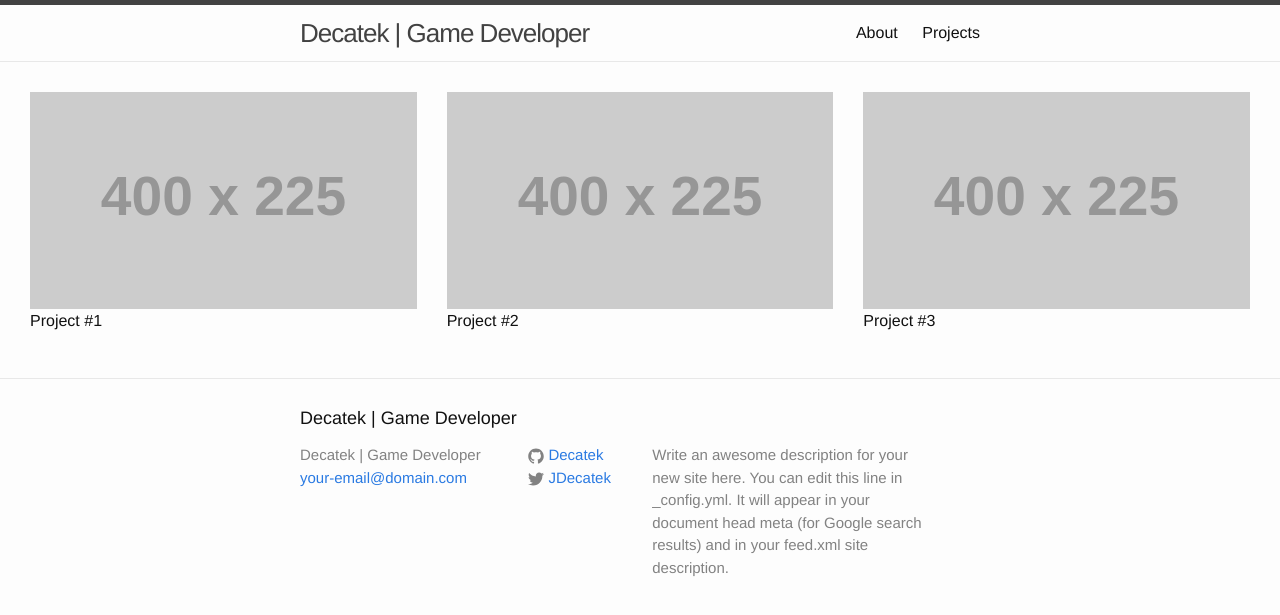
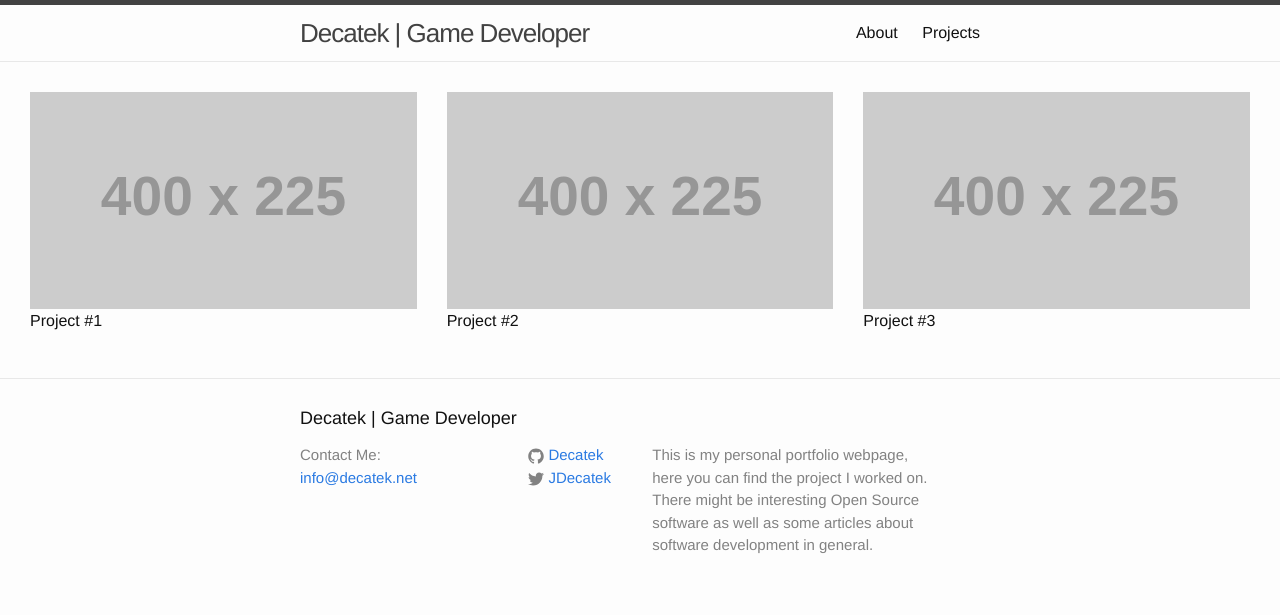
Before and after one commit to Decatek/decatek-ghpages, a Jekyll site: the page built from index.html, in a window 1280 px wide. Shown: the top 615 px of the page. Built offline with Jekyll 4.4.1, drawn with Linux system fonts in a browser that asks for light colours; Markdown is read by kramdown in place of the engine named in the settings.

Commit message:
Updated description and email address, changed footer to display "Contact Me" instead of the page title.

```diff
--- a/_config.yml
+++ b/_config.yml
@@ -2,12 +2,12 @@ exclude: ['README.md', 'Gemfile', 'Gemfile.lock']
 
 # Site settings
 title: Decatek | Game Developer
-email: your-email@domain.com
+author: Decatek
+email: info@decatek.net
 description: > # this means to ignore newlines until "baseurl:"
-  Write an awesome description for your new site here. You can edit this
-  line in _config.yml. It will appear in your document head meta (for
-  Google search results) and in your feed.xml site description.
-baseurl: "/example" # the subpath of your site, e.g. /blog/
+  This is my personal portfolio webpage, here you can find the project I worked on.
+  There might be interesting Open Source software as well as some articles about software development in general.
+baseurl: "/home"
 url: "http://decatek.github.io" # the base hostname & protocol for your site
 twitter_username: JDecatek
 github_username:  Decatek
--- a/_includes/footer.html
+++ b/_includes/footer.html
@@ -7,7 +7,7 @@
     <div class="footer-col-wrapper">
       <div class="footer-col  footer-col-1">
         <ul class="contact-list">
-          <li>{{ site.title }}</li>
+          <li>Contact Me:</li>
           <li><a href="mailto:{{ site.email }}">{{ site.email }}</a></li>
         </ul>
       </div>
```
